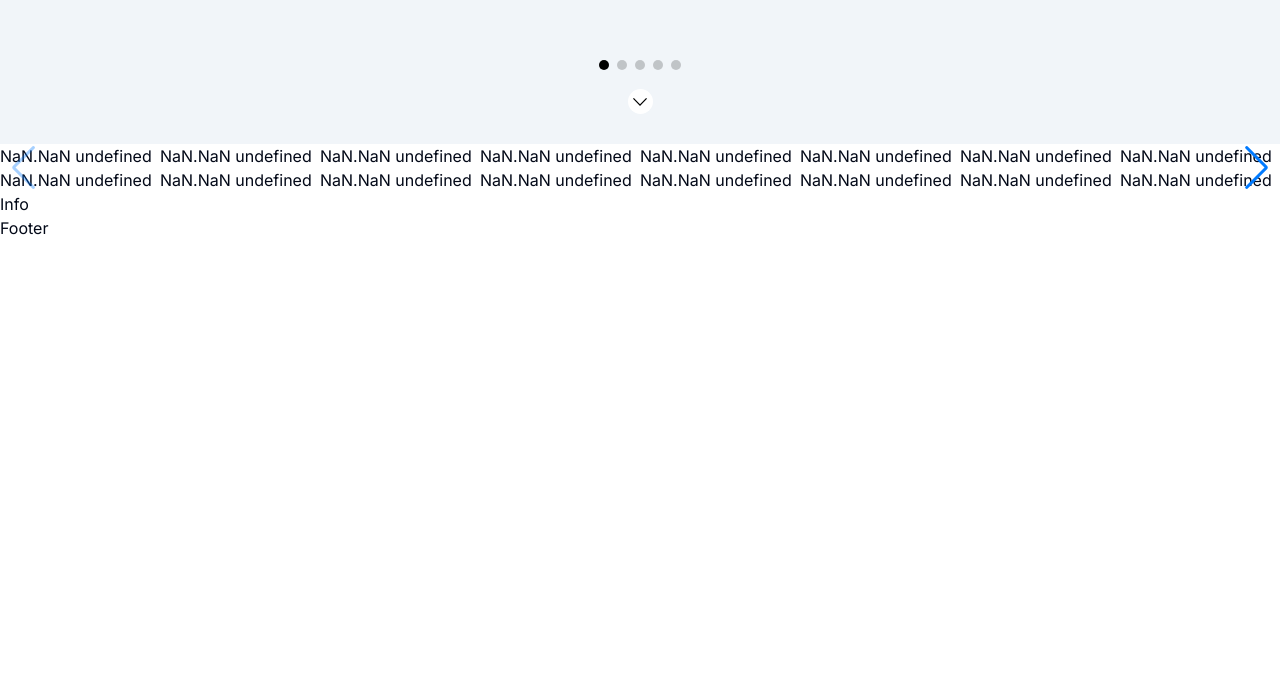
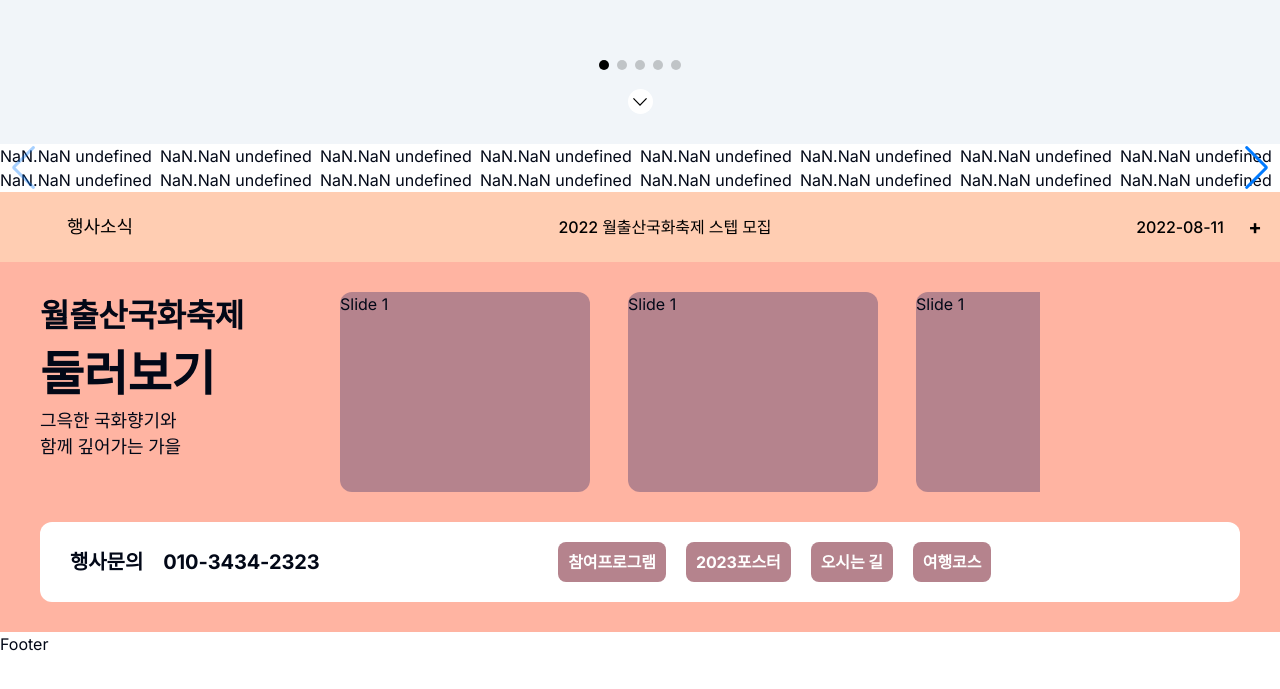
Before and after one commit to guesung/Yakukhwa, a Next.js app: page / in a window 1280 px wide. Shown: the part 509-1198 px from the top of the page. Built offline with nearby package versions, Linux system fonts and the light colour scheme.

Commit message:
feat : 정보 컴포넌트

```diff
--- a/src/app/(pc)/components/main/InfoSection.tsx
+++ b/src/app/(pc)/components/main/InfoSection.tsx
@@ -1,3 +1,65 @@
+"use client";
+import { Swiper, SwiperSlide } from "swiper/react";
+
+import Spacing from "@/components/Spacing";
+import Link from "next/link";
+import "swiper/css";
+import "swiper/css/pagination";
+
 export default function InfoSection() {
-  return <div>Info</div>;
+  return (
+    <section>
+      <article className="flex text-center h-70 bg-brand-1 items-center text-black">
+        <span className="w-200 text-subtitle1">행사소식</span>
+        <span className="grow text-subtitle2">
+          2022 월출산국화축제 스텝 모집
+        </span>
+        <span className="w-100 text-subtitle2">2022-08-11</span>
+        <span className="w-50 text-title4">+</span>
+      </article>
+
+      <article className="bg-brand-2 px-40 py-30">
+        <div className="flex">
+          <div className="w-300">
+            <p className="text-title2">월출산국화축제</p>
+            <p className="text-title1">둘러보기</p>
+            <p className="text-subtitle1">
+              그윽한 국화향기와
+              <br />
+              함께 깊어가는 가을
+            </p>
+          </div>
+          <div className="max-w-700">
+            <Swiper spaceBetween={20} className="mySwiper" slidesPerView={2.5}>
+              {[1, 2, 3, 4, 5, 6].map((it) => (
+                <SwiperSlide key={it}>
+                  <div className="bg-brand-4 rounded-xl h-200 w-250 mobile:bg-black ">
+                    Slide 1
+                  </div>
+                </SwiperSlide>
+              ))}
+            </Swiper>
+          </div>
+        </div>
+        <Spacing size={30} />
+        <div className="flex bg-white rounded-xl h-80 items-center px-30 gap-20">
+          <span className="text-title4">행사문의</span>
+          <span className="text-title4">010-3434-2323</span>
+          <div className="text-title4 flex gap-20 grow justify-center">
+            {["참여프로그램", "2023포스터", "오시는 길", "여행코스"].map(
+              (it) => (
+                <Link
+                  href={"/"}
+                  className="bg-brand-4 px-10 py-5 text-white rounded-lg"
+                  key={it}
+                >
+                  {it}
+                </Link>
+              )
+            )}
+          </div>
+        </div>
+      </article>
+    </section>
+  );
 }
```
